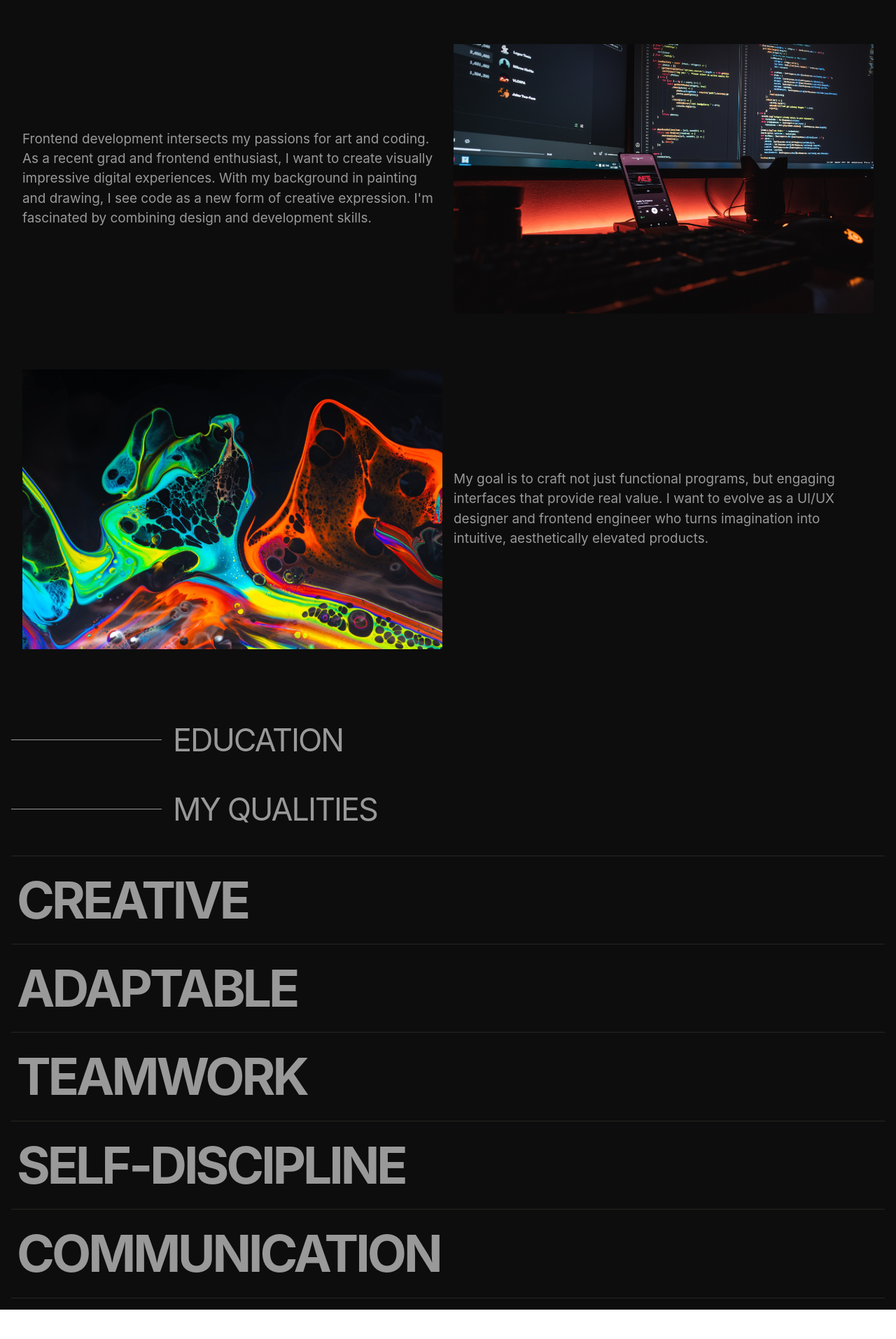
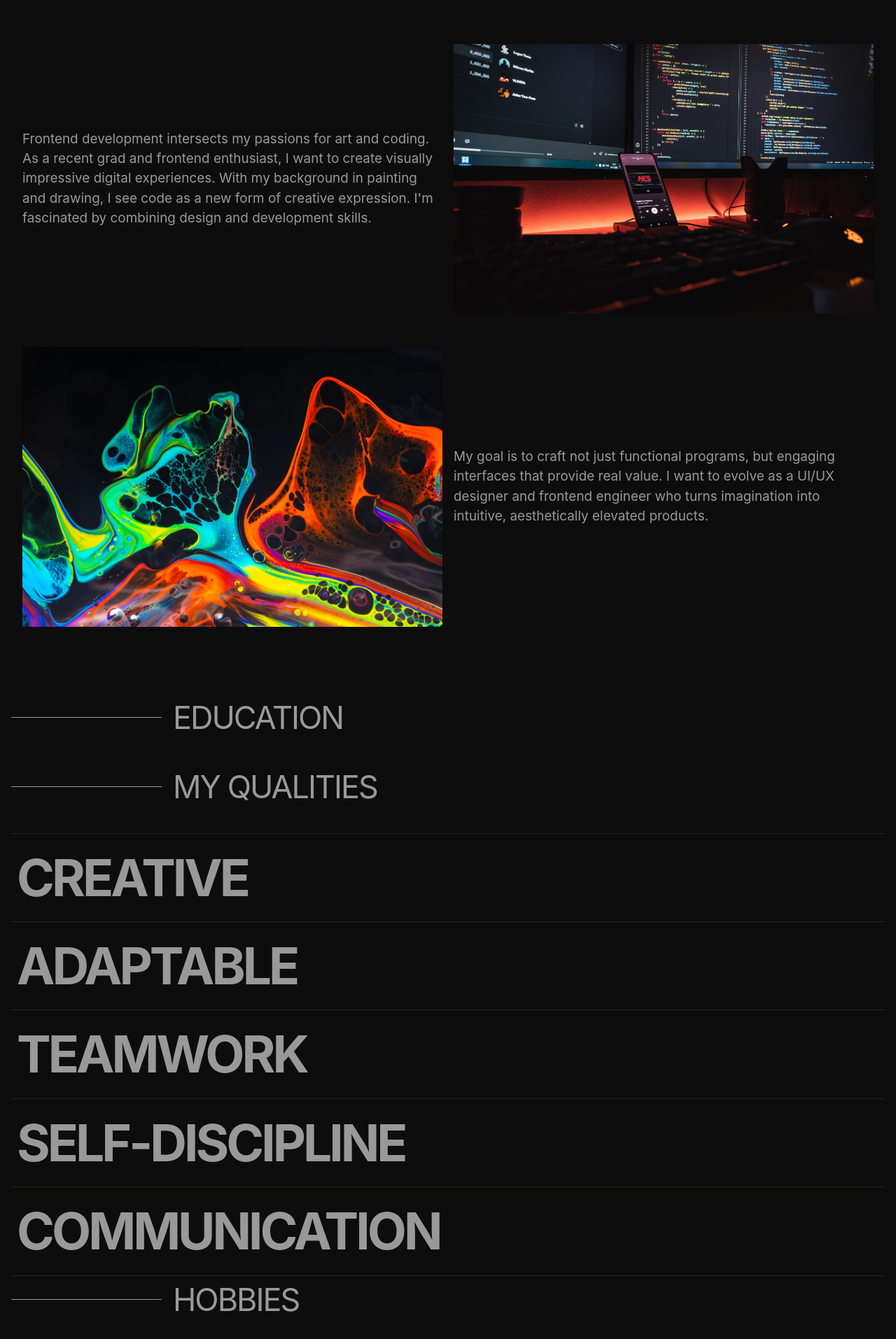
Before and after one commit to AoiTechDev/portffolio, a Next.js app: page /About in a window 1280 px wide. Shown: the part 172-2086 px from the top of the page at 70% size. Before the commit the page ends 2044 px from the top, so only its background shows below. Built offline with nearby package versions, Linux system fonts and the light colour scheme.

Commit message:
separate title as reusable component, add hobbies section

```diff
--- a/components/about/Education.js
+++ b/components/about/Education.js
@@ -1,13 +1,10 @@
 import React from "react";
+import Title from "./title/Title";
 
 const Education = () => {
   return (
     <div className="education-wrapper">
-      {" "}
-      <div className="title-wrapper">
-        <div className="title-line"></div>
-        <span className="title">Education</span>
-      </div>
+      <Title title="Education"/>
     </div>
   );
 };
--- /dev/null
+++ b/components/about/Hobbies.js
@@ -0,0 +1,9 @@
+import React from 'react'
+import Title from './title/Title'
+
+const Hobbies = () => {
+  return (
+    <Title title="Hobbies"/>
+  )
+}
+export default Hobbies
--- a/components/about/Qualities.js
+++ b/components/about/Qualities.js
@@ -1,4 +1,5 @@
 import React from "react";
+import Title from "./title/Title";
 
 const Qualities = () => {
   const qualityDescArray = [
@@ -18,10 +19,7 @@ const Qualities = () => {
 
   return (
     <div className="qualities-wrapper">
-      <div className="title-wrapper">
-        <div className="title-line"></div>
-        <span className="title">My qualities</span>
-      </div>
+     <Title title="My qualities"/>
       {qualityArray.map((quality, index) => (
         <div className="quality" key={index}>
           <span>{quality}</span>
--- a/components/about/Whoami.js
+++ b/components/about/Whoami.js
@@ -2,13 +2,11 @@ import Image from "next/image";
 import React from "react";
 import code_img from "@assets/images/code-img.jpg";
 import art_img from "@assets/images/art-img.jpg";
+import Title from "./title/Title";
 const Whoami = () => {
   return (
     <div className="whoami-wrapper">
-      <div className="title-wrapper">
-        <div className="title-line"></div>
-        <span className="title">WHO AM I?</span>
-      </div>
+        <Title title="Who am i?"/>
       <div className="whoami-content-wrapper">
         <div className="three-col-content">
           <div className="left-col">
--- /dev/null
+++ b/components/about/title/Title.js
@@ -0,0 +1,11 @@
+import React from "react";
+
+const Title = ({ title }) => {
+  return (
+    <div className="title-wrapper">
+      <div className="title-line"></div>
+      <span className="title">{title}</span>
+    </div>
+  );
+};
+export default Title;
--- a/pages/About.jsx
+++ b/pages/About.jsx
@@ -15,6 +15,7 @@ import Link from "next/link";
 import Qualities from "@components/about/Qualities";
 import Whoami from "@components/about/Whoami";
 import Education from "@components/about/Education";
+import Hobbies from "@components/about/Hobbies";
 const About = () => {
   const [contentId, setContentId] = useState("whoami");
   const { ref, inView, entry } = useInView({
@@ -36,6 +37,7 @@ const About = () => {
         <Whoami/>
         <Education/>
        <Qualities/>
+       <Hobbies/>
       </section>
     </Page>
   );
--- a/styles/about.sass
+++ b/styles/about.sass
@@ -114,7 +114,7 @@
             .three-col-content
                 @include flexbox(center,center)
                 flex-direction: column
-                gap: 3rem
+                gap: 1rem
 
                 .about-img
                     width: min(600px, 100%)
```
